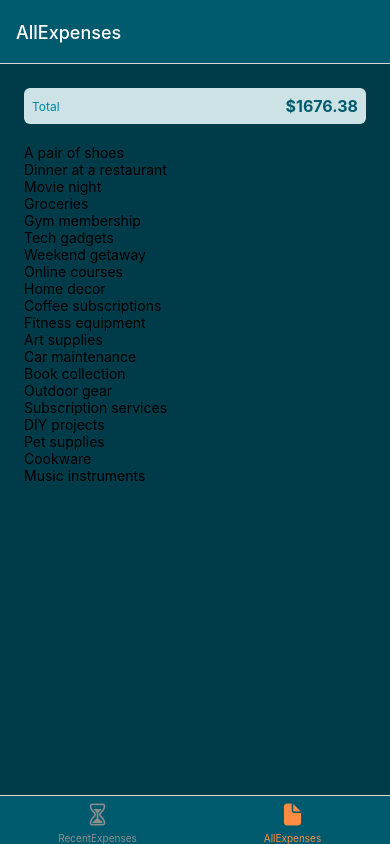
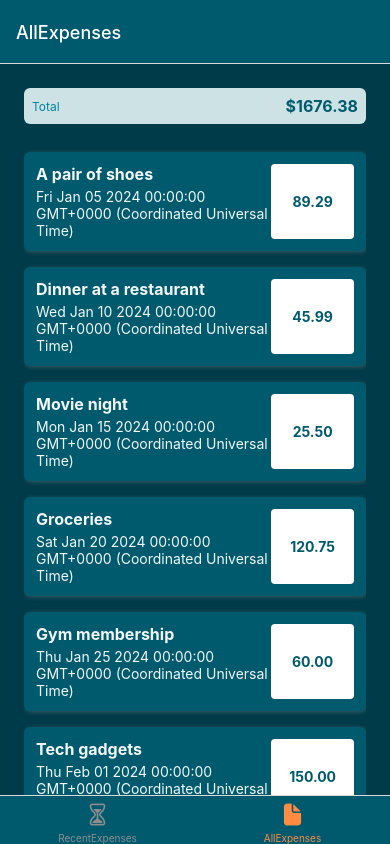
Before and after one commit to stephen-gift/ExpenseTrackerApp, a React Native app: screen /AllExpenses in a window 390 px wide. Built offline with nearby package versions, Linux system fonts and the light colour scheme.

Commit message:
Working on Expense List Items

```diff
--- /dev/null
+++ b/components/ExpensesOutput/ExpenseItem.js
@@ -0,0 +1,61 @@
+import { Pressable, StyleSheet, Text, View } from "react-native";
+import React from "react";
+import { GlobalStyles } from "../../constants/styles";
+
+export default function ExpenseItem({ description, date, amount }) {
+  return (
+    <Pressable>
+      <View style={styles.expenseItem}>
+        <View style={styles.textContainer}>
+          <Text style={[styles.textBase, styles.description]}>
+            {description}
+          </Text>
+          <Text style={styles.textBase}>{date.toString()}</Text>
+        </View>
+        <View style={styles.amountContainer}>
+          <Text style={[styles.textBase, styles.amount]}>{amount}</Text>
+        </View>
+      </View>
+    </Pressable>
+  );
+}
+
+const styles = StyleSheet.create({
+  expenseItem: {
+    padding: 12,
+    marginVertical: 8,
+    backgroundColor: GlobalStyles.colors.primary500,
+    flexDirection: "row",
+    justifyContent: "space-between",
+    borderRadius: 6,
+    elevation: 3,
+    shadowColor: GlobalStyles.colors.gray500,
+    shadowRadius: 4,
+    shadowOffset: { width: 1, height: 1 },
+    shadowOpacity: 0.4,
+  },
+  textContainer: {
+    flex: 4,
+  },
+  textBase: {
+    color: GlobalStyles.colors.primary50,
+  },
+  description: {
+    fontSize: 16,
+    marginBottom: 4,
+    fontWeight: "bold",
+  },
+  amountContainer: {
+    paddingHorizontal: 12,
+    paddingVertical: 4,
+    backgroundColor: "white",
+    justifyContent: "center",
+    alignItems: "center",
+    borderRadius: 4,
+    flex: 1,
+  },
+  amount: {
+    color: GlobalStyles.colors.primary500,
+    fontWeight: "bold",
+  },
+});
--- a/components/ExpensesOutput/ExpensesList.js
+++ b/components/ExpensesOutput/ExpensesList.js
@@ -1,8 +1,9 @@
 import { FlatList, StyleSheet, Text, View } from "react-native";
 import React from "react";
+import ExpenseItem from "./ExpenseItem";
 
 function renderExpenseItem({item}) {
-  return <Text>{item.description}</Text>;
+  return <ExpenseItem {...item} />;
 }
 export default function ExpensesList({ expenses }) {
   return (
--- a/components/ExpensesOutput/ExpensesOutput.js
+++ b/components/ExpensesOutput/ExpensesOutput.js
@@ -142,7 +142,10 @@
 const styles = StyleSheet.create({
   container: {
     flex: 1,
-    padding: 24,
+    paddingHorizontal: 24,
+    paddingTop: 24,
+    paddingBottom: 0,
+
     backgroundColor: GlobalStyles.colors.primary700,
     gap: 20,
   },
```
